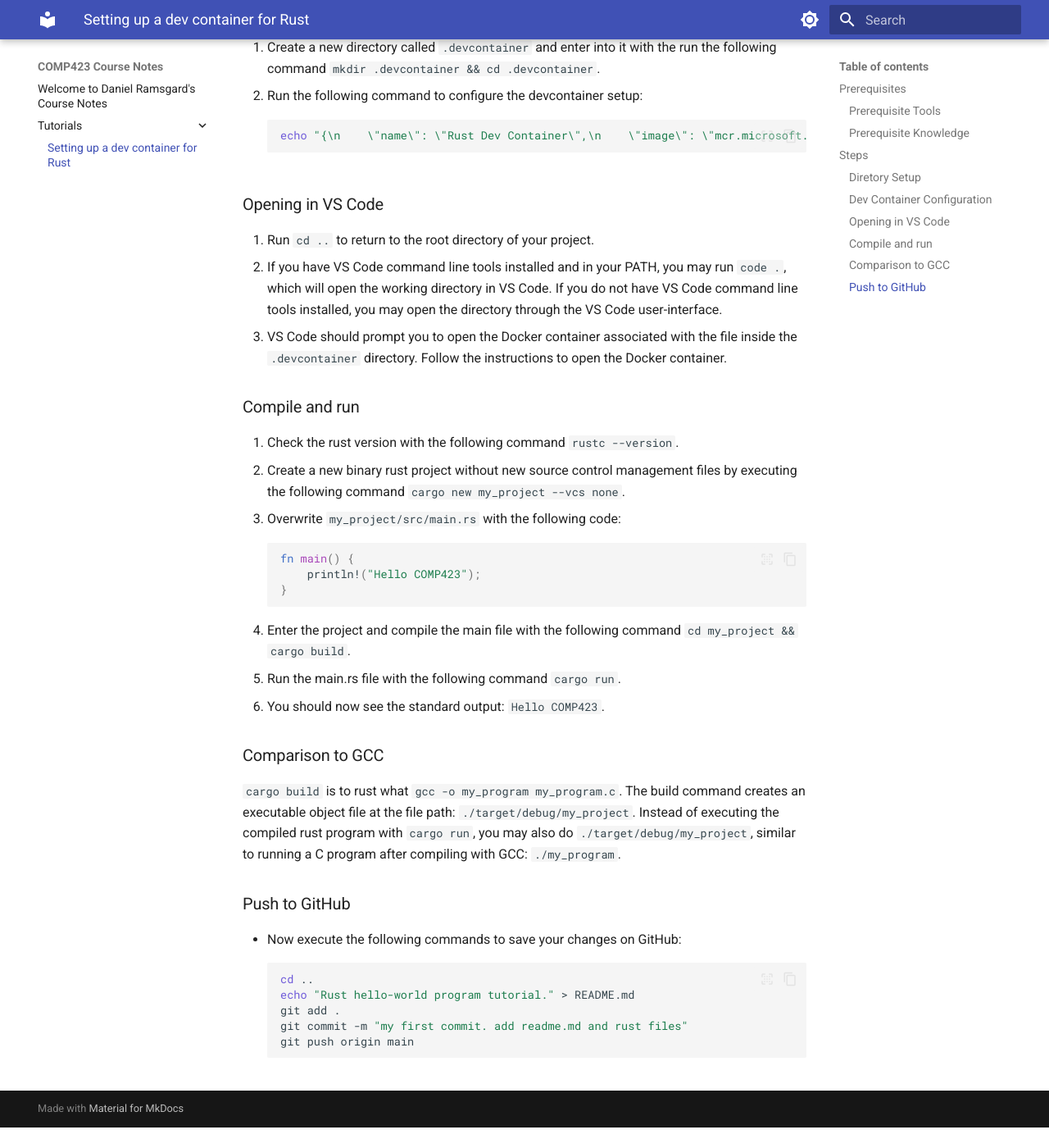
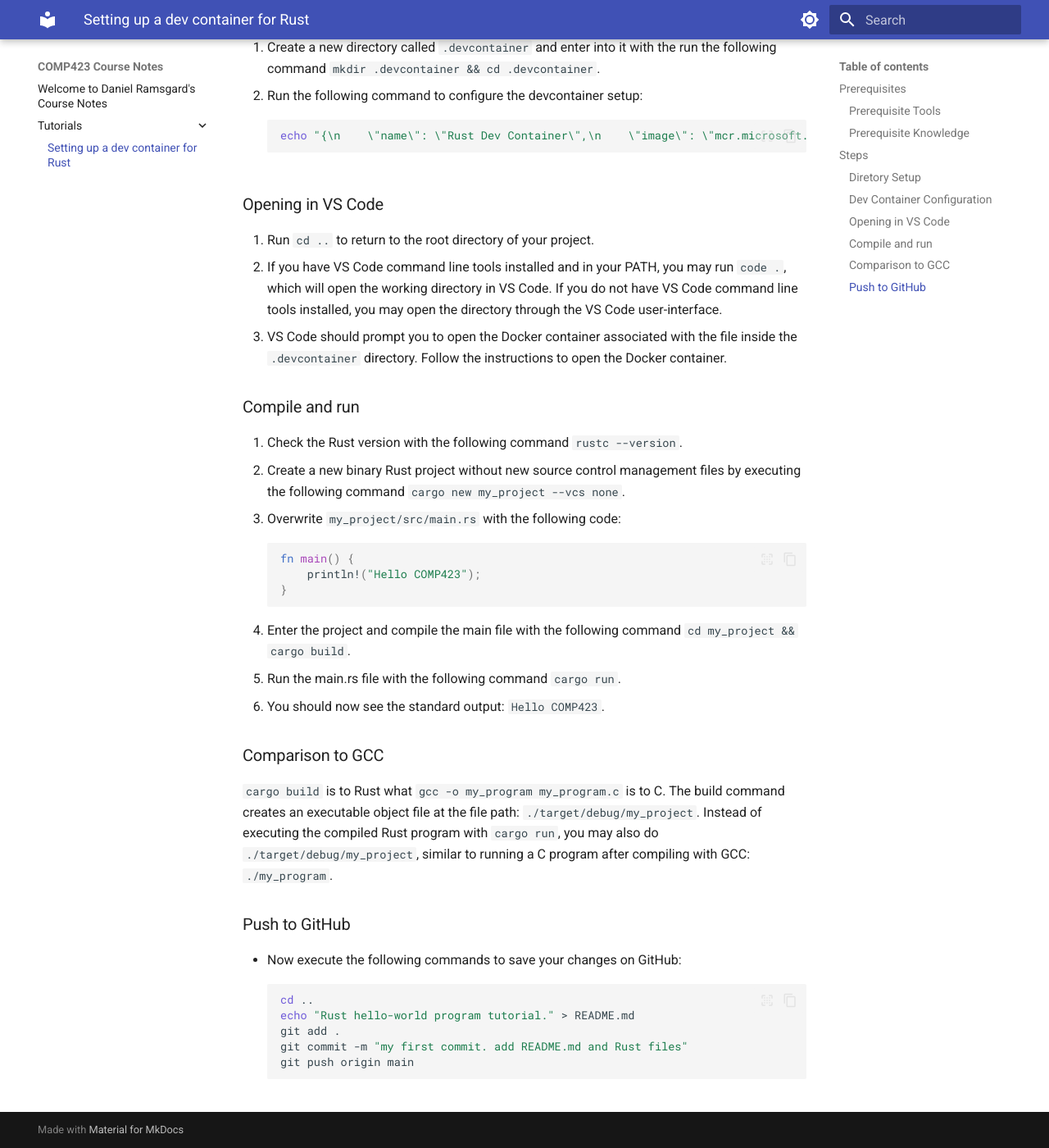
Before and after one commit to DanielRamsgard/comp423-course-notes, an MkDocs documentation site: the page built from docs/tutorials/rust-setup.md, in a window 1280 px wide and 1400 px high, scrolled down 1148 px. Shown: the whole window at 82% size. Built offline with MkDocs 1.6.1 and Material for MkDocs 9.7.7, drawn with Linux system fonts in a browser that asks for light colours; before the commit the page ends 2523 px from its top, so only the background shows below that.

````diff
--- a/docs/tutorials/rust-setup.md
+++ b/docs/tutorials/rust-setup.md
@@ -51,8 +51,8 @@ echo "{\n    \"name\": \"Rust Dev Container\",\n    \"image\": \"mcr.microsoft.c
 
 ### Compile and run
 
-1. Check the rust version with the following command `rustc --version`.
-2. Create a new binary rust project without new source control management files by executing the following command `cargo new my_project --vcs none`.
+1. Check the Rust version with the following command `rustc --version`.
+2. Create a new binary Rust project without new source control management files by executing the following command `cargo new my_project --vcs none`.
 3. Overwrite `my_project/src/main.rs` with the following code:
 ```rust
 fn main() {
@@ -65,7 +65,7 @@ fn main() {
 
 ### Comparison to GCC
 
-`cargo build` is to rust what `gcc -o my_program my_program.c`. The build command creates an executable object file at the file path: `./target/debug/my_project`. Instead of executing the compiled rust program with `cargo run`, you may also do `./target/debug/my_project`, similar to running a C program after compiling with GCC: `./my_program`.
+`cargo build` is to Rust what `gcc -o my_program my_program.c` is to C. The build command creates an executable object file at the file path: `./target/debug/my_project`. Instead of executing the compiled Rust program with `cargo run`, you may also do `./target/debug/my_project`, similar to running a C program after compiling with GCC: `./my_program`.
 
 ### Push to GitHub
 - Now execute the following commands to save your changes on GitHub:
@@ -73,6 +73,6 @@ fn main() {
 cd ..
 echo "Rust hello-world program tutorial." > README.md
 git add .
-git commit -m "my first commit. add readme.md and rust files"
+git commit -m "my first commit. add README.md and Rust files"
 git push origin main
 ```
````
